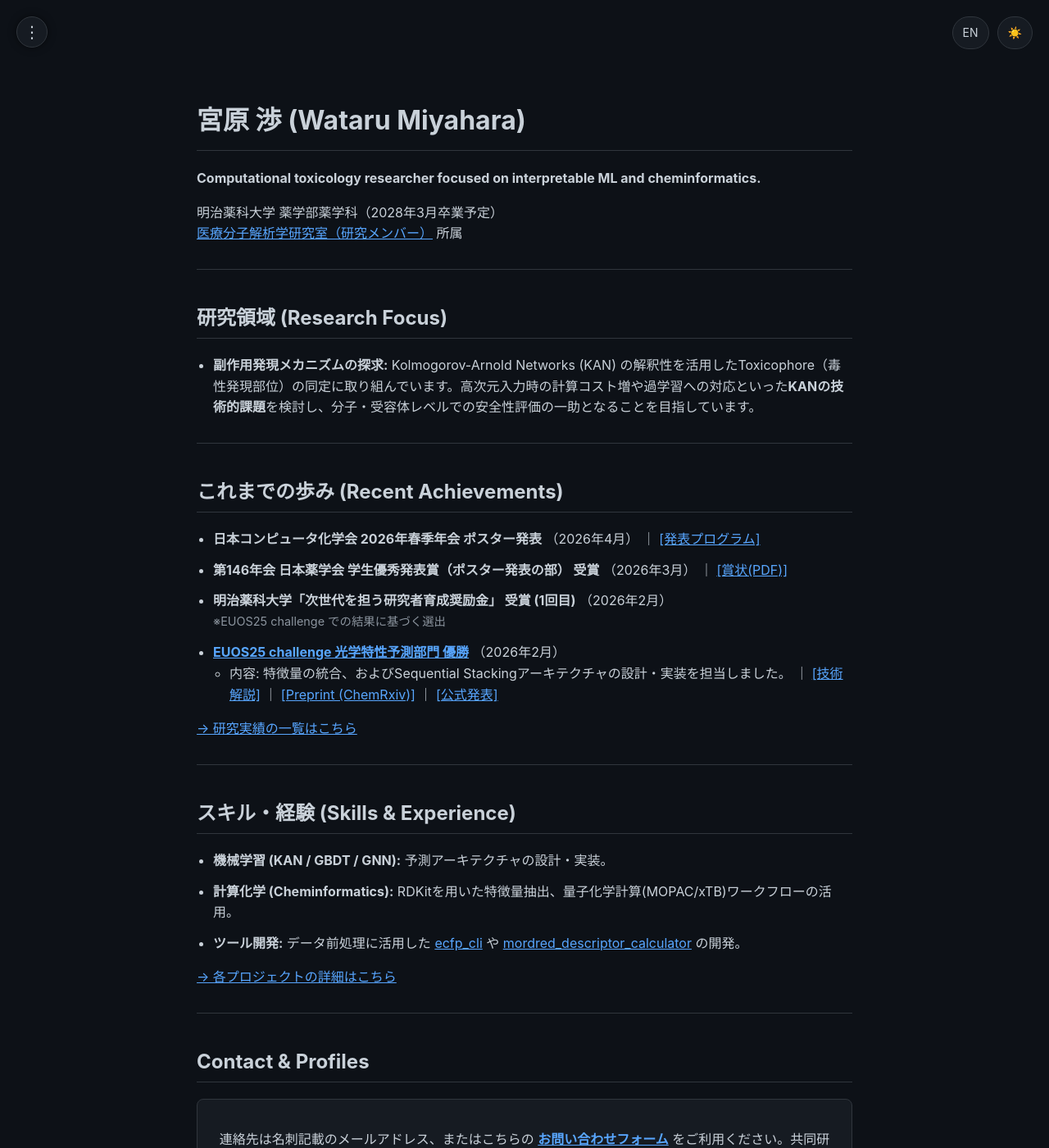
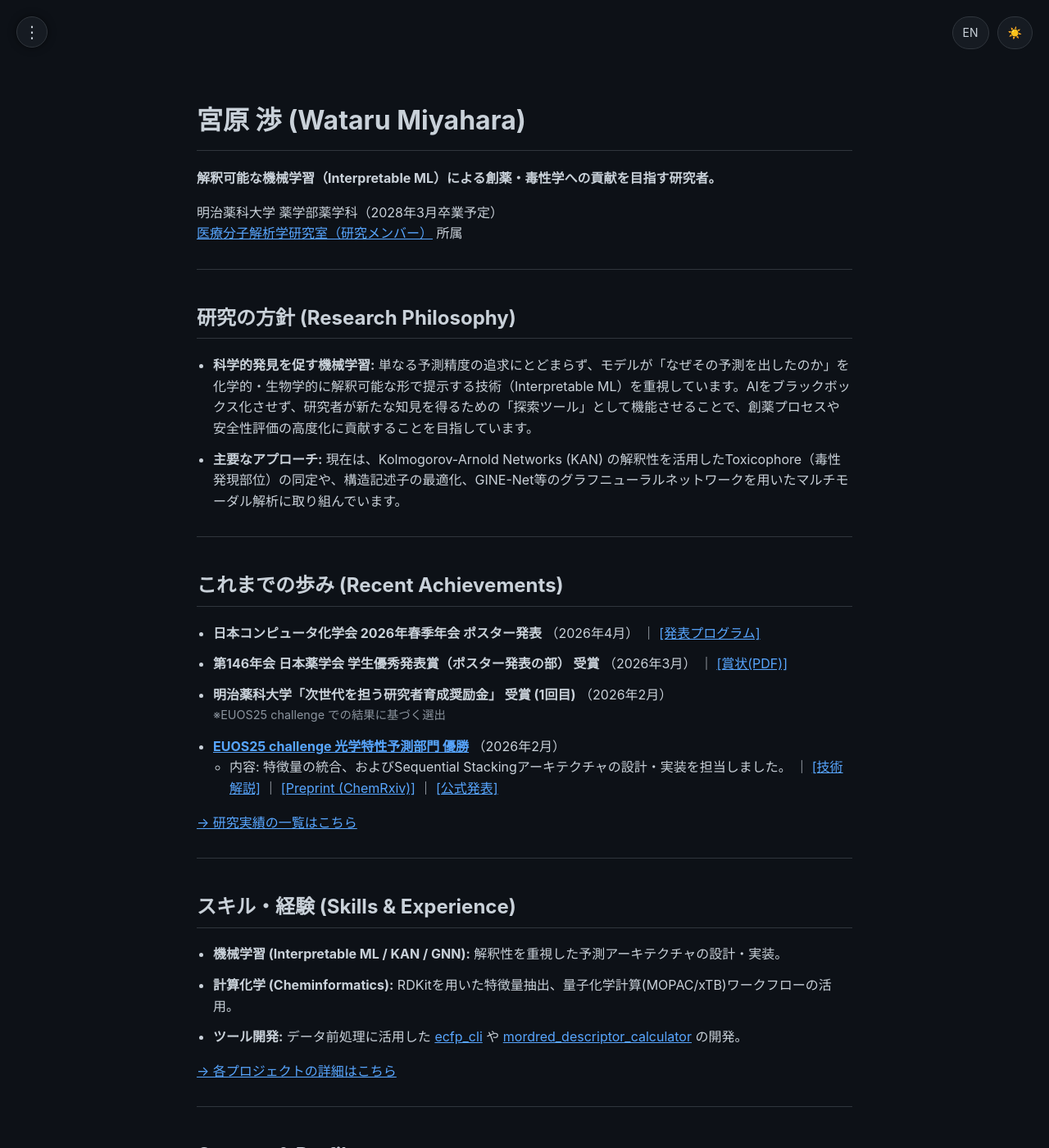
Before and after one commit to 377H-Miru/377H-Miru.github.io, a Jekyll site: the page built from index.md, in a window 1280 px wide and 1400 px high. Shown: the whole window at 82% size. Built offline with Jekyll 4.4.1, drawn with Linux system fonts in a browser that asks for light colours.

Commit message:
Strategy: Refocused research philosophy on Interpretable ML for Drug Discovery, framing KAN as one methodology

```diff
--- a/index.md
+++ b/index.md
@@ -6,17 +6,20 @@ permalink: /
 ---
 
 <h1>宮原 渉 (Wataru Miyahara)</h1>
-<p><b>Computational toxicology researcher focused on interpretable ML and cheminformatics.</b></p>
+<p><b>解釈可能な機械学習（Interpretable ML）による創薬・毒性学への貢献を目指す研究者。</b></p>
 
 <p>明治薬科大学 薬学部薬学科（2028年3月卒業予定）<br>
 <a href="https://u-lab.my-pharm.ac.jp/~mminfo/member/" target="_blank">医療分子解析学研究室（研究メンバー）</a> 所属</p>
 
 <hr>
 
-<h2>研究領域 (Research Focus)</h2>
+<h2>研究の方針 (Research Philosophy)</h2>
 <ul>
-    <li><b>副作用発現メカニズムの探求:</b>
-        Kolmogorov-Arnold Networks (KAN) の解釈性を活用したToxicophore（毒性発現部位）の同定に取り組んでいます。高次元入力時の計算コスト増や過学習への対応といった<b>KANの技術的課題</b>を検討し、分子・受容体レベルでの安全性評価の一助となることを目指しています。
+    <li><b>科学的発見を促す機械学習:</b>
+        単なる予測精度の追求にとどまらず、モデルが「なぜその予測を出したのか」を化学的・生物学的に解釈可能な形で提示する技術（Interpretable ML）を重視しています。AIをブラックボックス化させず、研究者が新たな知見を得るための「探索ツール」として機能させることで、創薬プロセスや安全性評価の高度化に貢献することを目指しています。
+    </li>
+    <li><b>主要なアプローチ:</b>
+        現在は、Kolmogorov-Arnold Networks (KAN) の解釈性を活用したToxicophore（毒性発現部位）の同定や、構造記述子の最適化、GINE-Net等のグラフニューラルネットワークを用いたマルチモーダル解析に取り組んでいます。
     </li>
 </ul>
 
@@ -47,7 +50,7 @@ permalink: /
 
 <h2>スキル・経験 (Skills & Experience)</h2>
 <ul>
-    <li><b>機械学習 (KAN / GBDT / GNN):</b> 予測アーキテクチャの設計・実装。</li>
+    <li><b>機械学習 (Interpretable ML / KAN / GNN):</b> 解釈性を重視した予測アーキテクチャの設計・実装。</li>
     <li><b>計算化学 (Cheminformatics):</b> RDKitを用いた特徴量抽出、量子化学計算(MOPAC/xTB)ワークフローの活用。</li>
     <li><b>ツール開発:</b> データ前処理に活用した <a href="/tools/">ecfp_cli</a> や <a href="/tools/">mordred_descriptor_calculator</a> の開発。</li>
 </ul>
--- a/projects.html
+++ b/projects.html
@@ -10,9 +10,9 @@ permalink: /projects/
 
 <hr>
 
-<h2 id="kan">Kolmogorov-Arnold Networks (KAN) による有害事象解析</h2>
+<h2 id="kan">解釈可能な機械学習による有害事象解析 (KANによるアプローチ)</h2>
 <ul>
-    <li><b>概要:</b> 最新のニューラルネットワークアーキテクチャであるKANを用い、有害事象誘発に寄与する化学構造の解釈性を高める研究に取り組んでいます。</li>
+    <li><b>概要:</b> AIによる科学的発見を重視し、有害事象誘発に寄与する化学構造の解釈性を高める研究に取り組んでいます。手法の一つとして最新のニューラルネットワークアーキテクチャであるKAN（Kolmogorov-Arnold Networks）を用いています。</li>
     <li><b>技術的課題へのアプローチ:</b>
         KANは高い関数近似能力を持つ一方で、多次元入力（ECFP等）に対する計算コストの急激な増大や、過学習への脆弱性が公知の課題として存在します。本プロジェクトでは、特定の正則化手法やアーキテクチャの工夫を導入し、<b>「解釈性とスケーラビリティのトレードオフ」</b>をどのように克服できるかという観点から検証を進めています。
     </li>
```
Also changed, not shown: other parts of projects.html (+1 -1 lines), en/index.md (+8 -5 lines), en/projects.html (added, +43 -0 lines), en/projects.md (deleted, +0 -29 lines).
